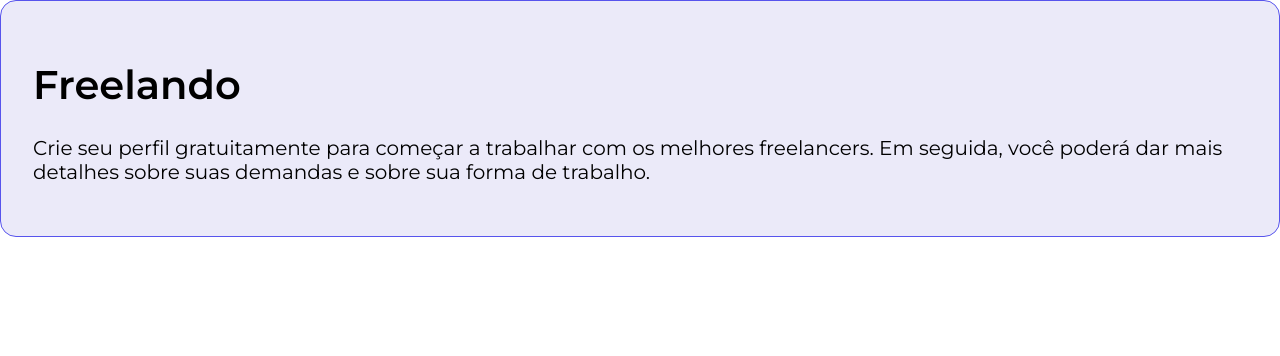
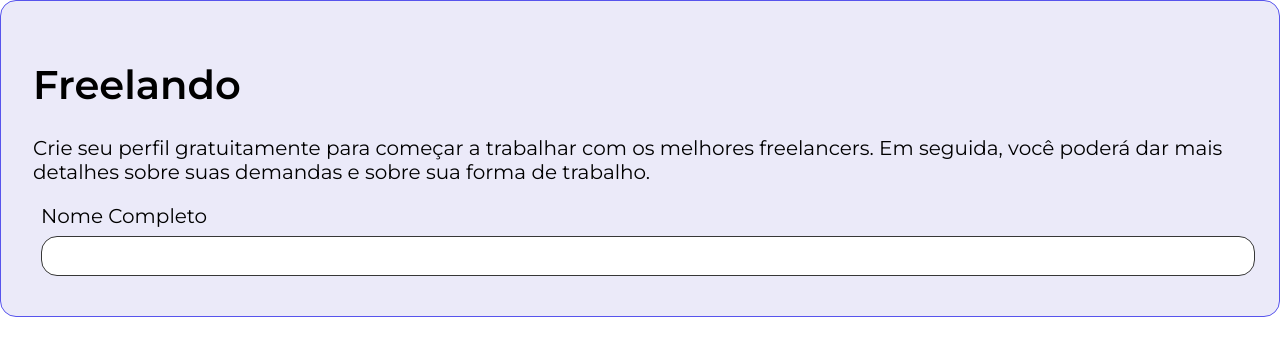
Before and after one commit to legolidia/freelando, a React (Create React App) app: page / in a window 1280 px wide. Shown: the top 356 px of the page. Built offline with nearby package versions, Linux system fonts and the light colour scheme.

Commit message:
inputs feitos

```diff
--- a/src/App.js
+++ b/src/App.js
@@ -1,3 +1,4 @@
+import { CampoTexto } from "./components/CampoTexto/CampoTexto";
 import { Card } from "./components/Card/Card";
 import { Estilos } from "./components/EstilosGlobais/Estilos";
 import { ProvedorTema } from "./components/ProvedorTema/ProvedorTema";
@@ -18,6 +19,7 @@
             Crie seu perfil gratuitamente para começar a trabalhar com os melhores freelancers.
             Em seguida, você poderá dar mais detalhes sobre suas demandas e sobre sua forma de trabalho.
           </Tipografia>
+          <CampoTexto titulo="Nome Completo" />
 
         </Card>
     </ProvedorTema>
--- /dev/null
+++ b/src/components/CampoTexto/CampoTexto.jsx
@@ -0,0 +1,35 @@
+import styled from "@emotion/styled"
+
+const LabelEstilizada = styled.label`
+    display: block;
+    width: 100%;
+    box-sizing: border-box;
+    margin: ${props => props.theme.espacamentos.xs};
+    font-weight: 400;
+    font-size: 20px;
+    line-height: 24px;
+`
+
+const InputEstilizada = styled.input`
+    display: block;
+    width: 100%;
+    box-sizing: border-box;
+    margin-top: ${props => props.theme.espacamentos.xs};
+    background: ${props => props.theme.cores.brancas};
+    border: 1px solid;
+    border-color: ${props => props.theme.cores.neutras.a};
+    border-radius: ${props => props.theme.espacamentos.s};
+    height: 40px;
+    font-weight: 400;
+    font-size: 14px;
+    line-height: 17px;
+
+`
+
+export const CampoTexto = ({ titulo }) => {
+  return (
+    <LabelEstilizada>
+      {titulo}
+      <InputEstilizada />
+    </LabelEstilizada>)
+}
--- a/src/components/ProvedorTema/ProvedorTema.jsx
+++ b/src/components/ProvedorTema/ProvedorTema.jsx
@@ -16,7 +16,7 @@
       c: ''
     },
     neutras: {
-      a: '',
+      a: '#373737',
       b: '',
       c: '',
       d: ''
@@ -26,7 +26,8 @@
       b: ''
     }
   },
-  espacamentos:{
+  espacamentos: {
+    xs: '8px',
     s: '16px',
     l: '32px'
   },
```
Also changed, not shown: src/components/Rodape/Rodape.jsx (added, +7 -0 lines).
